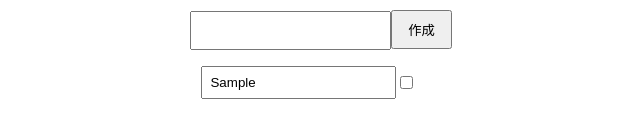
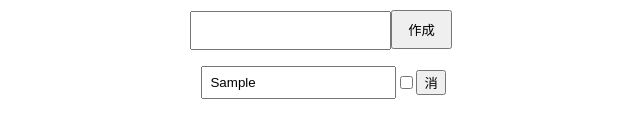
Before and after one commit to kohki-nakamura/todolist-react-typescript, a React (Create React App) app: page / in a window 1280 px wide. Both pictures are taken after typing "Sample" into the empty fields and a click on the input "作成". Shown: the part 375-512 px from the top of the page, without its empty margins (319-959 px from the left). Built offline with nearby package versions, Linux system fonts and the light colour scheme.

Commit message:
タスク削除機能

```diff
--- a/src/App.tsx
+++ b/src/App.tsx
@@ -52,6 +52,11 @@ function App() {
     setTodos(newTodos);
   };
 
+  const handleDelete = (id: number) => {
+    const newTodos = todos.filter((todo) => todo.id !== id);
+    setTodos(newTodos);
+  }
+
   return (
     <div className="App">
       <div>
@@ -66,6 +71,7 @@ function App() {
             <li key={todo.id}>
               <input type="text" onChange={(e) => {handleEdit(todo.id, e.target.value)}} className="inputText" value={todo.inputValue} disabled={todo.checked} />
               <input type="checkbox" onChange={() => {handleChecked(todo.id, todo.checked)}} />
+              <button onClick={() => handleDelete(todo.id)}>消</button>
             </li>
           ))}
         </ul>
```
